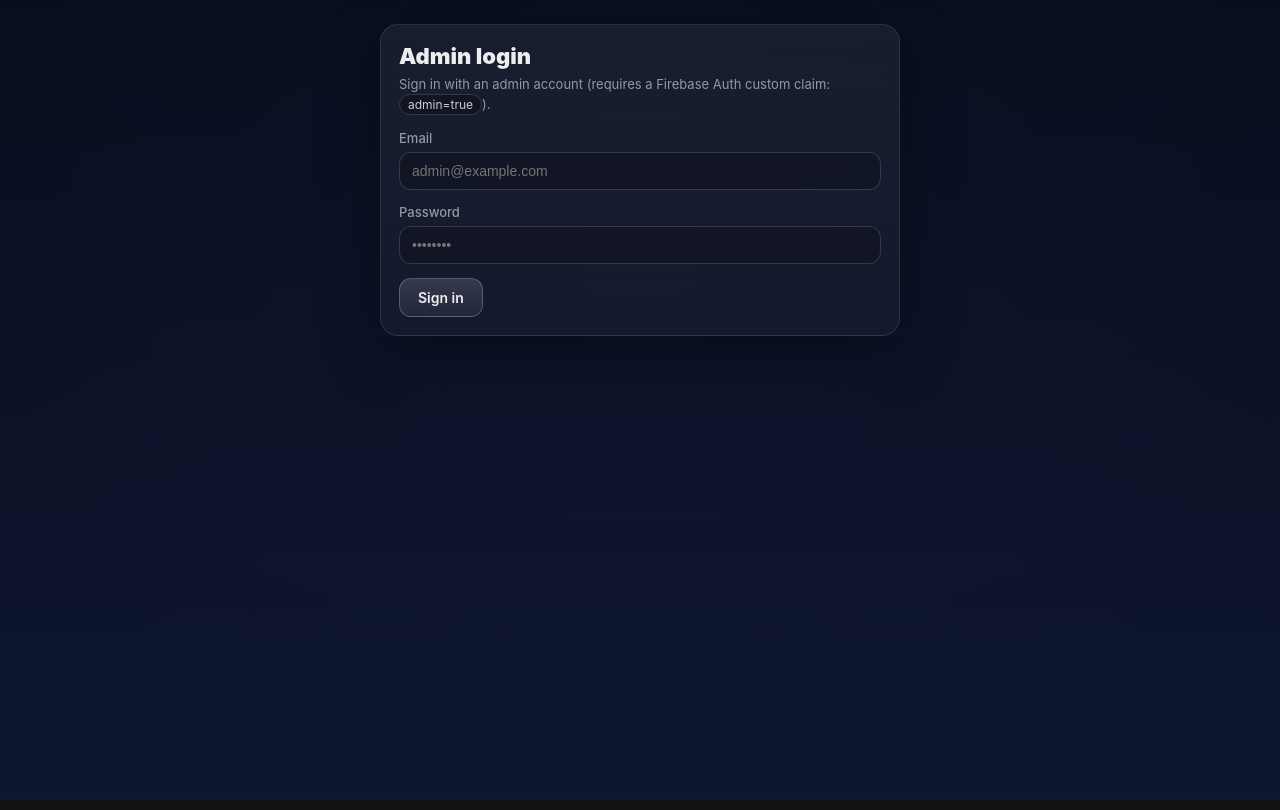
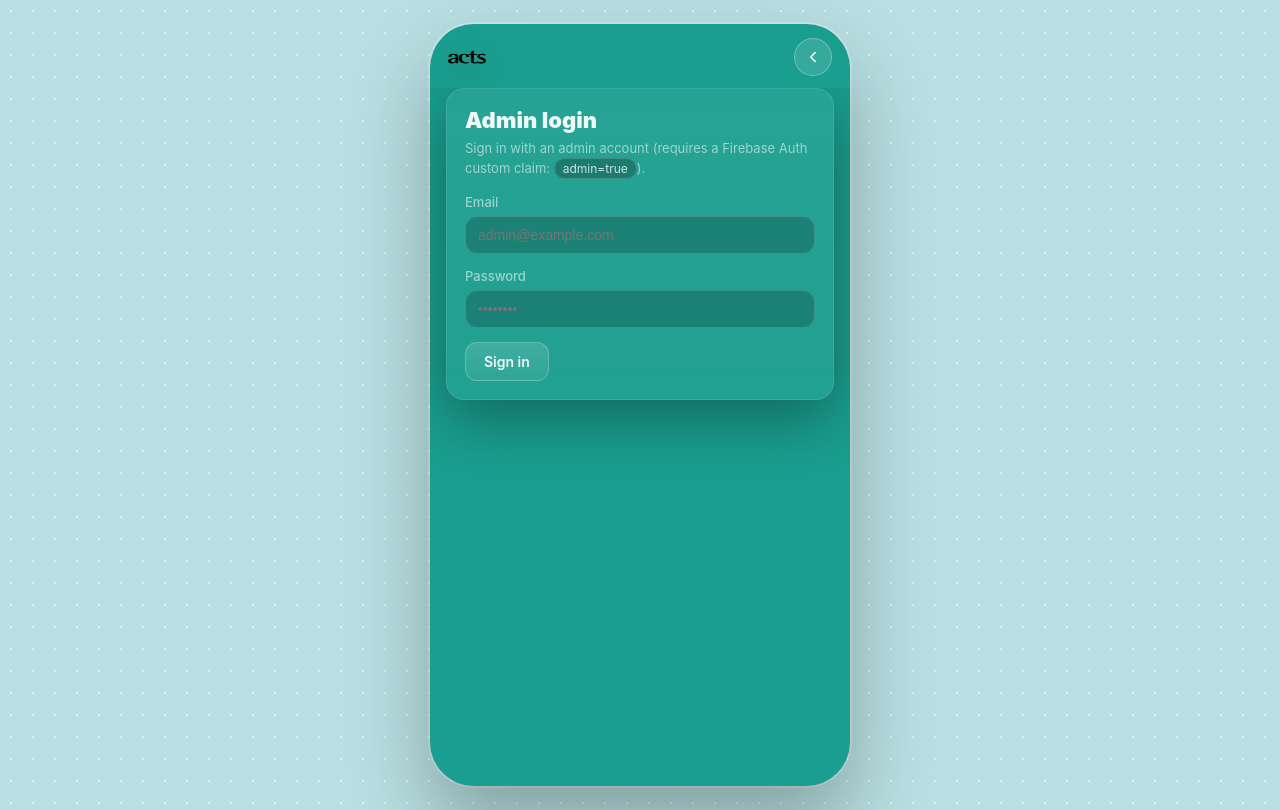
Before and after one commit to MrSolution07/youth-random-Colour-Picker, a React (Vite) app: page /admin/login in a window 1280 px wide. Built offline with nearby package versions, Linux system fonts and the light colour scheme; no server answers.

Commit message:
new look

```diff
--- a/package.json
+++ b/package.json
@@ -9,6 +9,7 @@
   },
   "dependencies": {
     "firebase": "^12.11.0",
+    "firebase-admin": "^13.7.0",
     "react": "^19.2.4",
     "react-dom": "^19.2.4",
     "react-router-dom": "^7.13.1",
--- a/src/pages/AdminDashboard.tsx
+++ b/src/pages/AdminDashboard.tsx
@@ -199,8 +199,25 @@ export default function AdminDashboard() {
 
   if (!isAdmin) {
     return (
-      <div className="container">
-        <div className="card" style={{ padding: 18, maxWidth: 640, margin: "0 auto" }}>
+      <div className="tribeWarsPage">
+        <div className="phone-frame">
+          <div className="topBar">
+            <img className="churchLogo" src="/acts-logo.png" alt="Church logo" />
+            <a
+              className="loginIcon"
+              href="/admin/login"
+              aria-label="Admin login"
+              title="Admin login"
+            >
+              <svg viewBox="0 0 24 24" fill="none" stroke="currentColor" strokeWidth="2" strokeLinecap="round" strokeLinejoin="round">
+                <path d="M20 21a8 8 0 0 0-16 0" />
+                <circle cx="12" cy="8" r="4" />
+              </svg>
+            </a>
+          </div>
+
+          <div className="phoneBody">
+            <div className="card" style={{ padding: 18, width: "100%" }}>
               <div style={{ fontWeight: 1000, fontSize: 20 }}>Access denied</div>
               <div className="muted" style={{ marginTop: 6, fontSize: 13, lineHeight: 1.5 }}>
                 You need an admin account (custom claim `admin=true`) to view this page.
@@ -212,12 +229,31 @@ export default function AdminDashboard() {
               </div>
             </div>
           </div>
+        </div>
+      </div>
     );
   }
 
   return (
-    <div className="container">
-      <div className="card" style={{ padding: 18 }}>
+    <div className="tribeWarsPage">
+      <div className="phone-frame">
+        <div className="topBar">
+          <img className="churchLogo" src="/acts-logo.png" alt="Church logo" />
+          <a
+            className="loginIcon"
+            href="/admin/login"
+            aria-label="Admin login"
+            title="Admin login"
+          >
+            <svg viewBox="0 0 24 24" fill="none" stroke="currentColor" strokeWidth="2" strokeLinecap="round" strokeLinejoin="round">
+              <path d="M20 21a8 8 0 0 0-16 0" />
+              <circle cx="12" cy="8" r="4" />
+            </svg>
+          </a>
+        </div>
+
+        <div className="phoneBody">
+          <div className="card" style={{ padding: 18, width: "100%" }}>
             <div className="row" style={{ justifyContent: "space-between", alignItems: "flex-start" }}>
               <div>
                 <div style={{ fontWeight: 1000, fontSize: 22 }}>Admin dashboard</div>
@@ -302,11 +338,7 @@ export default function AdminDashboard() {
               <button className="btn btnPrimary" onClick={loadStats} disabled={loading}>
                 {loading ? "Refreshing..." : "Refresh"}
               </button>
-          <button
-            className="btn"
-            onClick={() => exportExcel("current")}
-            disabled={!currentRoundId || loading}
-          >
+              <button className="btn" onClick={() => exportExcel("current")} disabled={!currentRoundId || loading}>
                 Export current round to Excel
               </button>
               <button className="btn" onClick={() => exportExcel("all")} disabled={loading}>
@@ -326,5 +358,7 @@ export default function AdminDashboard() {
             ) : null}
           </div>
         </div>
+      </div>
+    </div>
   );
 }
--- a/src/pages/AdminLogin.tsx
+++ b/src/pages/AdminLogin.tsx
@@ -39,8 +39,24 @@ export default function AdminLogin() {
   }
 
   return (
-    <div className="container">
-      <div className="card" style={{ padding: 18, maxWidth: 520, margin: "0 auto" }}>
+    <div className="tribeWarsPage">
+      <div className="phone-frame">
+        <div className="topBar">
+          <img className="churchLogo" src="/acts-logo.png" alt="Church logo" />
+          <a
+            className="loginIcon"
+            href="/"
+            aria-label="Back to wheel"
+            title="Back to wheel"
+          >
+            <svg viewBox="0 0 24 24" fill="none" stroke="currentColor" strokeWidth="2" strokeLinecap="round" strokeLinejoin="round">
+              <path d="M15 18l-6-6 6-6" />
+            </svg>
+          </a>
+        </div>
+
+        <div className="phoneBody">
+          <div className="card" style={{ padding: 18, width: "100%" }}>
             <div style={{ fontWeight: 1000, fontSize: 22 }}>Admin login</div>
             <div className="muted" style={{ marginTop: 6, fontSize: 13, lineHeight: 1.5 }}>
               Sign in with an admin account (requires a Firebase Auth custom claim: <span className="kbd">admin=true</span>).
@@ -81,5 +97,7 @@ export default function AdminLogin() {
             </form>
           </div>
         </div>
+      </div>
+    </div>
   );
 }
--- a/src/pages/Home.tsx
+++ b/src/pages/Home.tsx
@@ -143,6 +143,26 @@ export default function Home() {
 
       <div className="tribeWarsPage">
         <div className="phone-frame">
+          <div className="topBar">
+            <img
+              className="churchLogo"
+              src="/acts-logo.png"
+              alt="Church logo"
+            />
+            <a
+              className="loginIcon"
+              href="/admin/login"
+              aria-label="Admin login"
+              title="Admin login"
+            >
+              <svg viewBox="0 0 24 24" fill="none" stroke="currentColor" strokeWidth="2" strokeLinecap="round" strokeLinejoin="round">
+                <path d="M20 21a8 8 0 0 0-16 0" />
+                <circle cx="12" cy="8" r="4" />
+              </svg>
+            </a>
+          </div>
+
+          <div className="phoneBody">
             <div className="title-section">
               <h1>TRIBE WARS</h1>
               <p>Spin to choose your Youth Tribe</p>
@@ -159,6 +179,7 @@ export default function Home() {
             />
 
             {error && <div className="wheelError">{error}</div>}
+          </div>
         </div>
       </div>
 
--- a/src/styles.css
+++ b/src/styles.css
@@ -57,17 +57,36 @@ a { color: inherit; text-decoration: none; }
 }
 
 .phone-frame {
-  width: 375px;
-  height: 680px;
+  width: min(420px, calc(100vw - 32px));
+  height: auto;
+  aspect-ratio: 375 / 680;
   background: #1a9e8f;
-  border-radius: 44px;
+  border-radius: clamp(28px, 7vw, 44px);
   box-shadow: 0 40px 80px rgba(0, 0, 0, 0.28), 0 0 0 2px rgba(255, 255, 255, 0.3);
   overflow: hidden;
   position: relative;
   display: flex;
   flex-direction: column;
   align-items: center;
-  justify-content: center;
+  justify-content: flex-start;
+  padding-top: 56px;
+}
+
+.phoneBody {
+  width: 100%;
+  flex: 1;
+  overflow-y: auto;
+  padding: 0 16px 22px;
+  display: flex;
+  flex-direction: column;
+  align-items: center;
+  justify-content: flex-start;
+}
+
+@media (max-width: 430px) {
+  .phoneBody {
+    padding: 0 14px 18px;
+  }
 }
 
 .title-section {
@@ -79,7 +98,7 @@ a { color: inherit; text-decoration: none; }
 
 .title-section h1 {
   font-family: "Nunito", sans-serif;
-  font-size: 26px;
+  font-size: clamp(20px, 4.6vw, 26px);
   font-weight: 900;
   line-height: 1.2;
   margin-bottom: 4px;
@@ -89,6 +108,45 @@ a { color: inherit; text-decoration: none; }
   font-size: 13px;
   font-weight: 700;
   opacity: 0.85;
+}
+
+.topBar {
+  position: absolute;
+  top: 14px;
+  left: 18px;
+  right: 18px;
+  display: flex;
+  justify-content: space-between;
+  align-items: center;
+  z-index: 20;
+  pointer-events: none;
+}
+
+.churchLogo {
+  width: 38px;
+  height: 38px;
+  object-fit: contain;
+  filter: drop-shadow(0 8px 18px rgba(0, 0, 0, 0.25));
+  pointer-events: auto;
+}
+
+.loginIcon {
+  width: 38px;
+  height: 38px;
+  border-radius: 999px;
+  display: flex;
+  align-items: center;
+  justify-content: center;
+  border: 1px solid rgba(255, 255, 255, 0.28);
+  background: rgba(255, 255, 255, 0.12);
+  color: rgba(255, 255, 255, 0.96);
+  pointer-events: auto;
+  text-decoration: none;
+}
+
+.loginIcon svg {
+  width: 18px;
+  height: 18px;
 }
 
 /* ─── Wheel ─── */
@@ -226,6 +284,35 @@ a { color: inherit; text-decoration: none; }
   display: flex;
   align-items: center;
   justify-content: center;
+  overflow: visible;
+}
+
+@media (min-width: 1100px) {
+  .phone-frame {
+    padding-top: 64px;
+  }
+
+  .wheel-area {
+    transform: scale(1.12);
+    transform-origin: center;
+  }
+}
+
+.wheel-area::before {
+  content: "TRIBE WARS";
+  position: absolute;
+  inset: 0;
+  display: flex;
+  align-items: center;
+  justify-content: center;
+  font-family: "Nunito", sans-serif;
+  font-weight: 900;
+  font-size: 44px;
+  letter-spacing: 1px;
+  color: rgba(255, 255, 255, 0.12);
+  transform: translateY(8px);
+  pointer-events: none;
+  z-index: 1;
 }
 
 .pointer {
@@ -260,6 +347,7 @@ a { color: inherit; text-decoration: none; }
   width: 300px;
   height: 300px;
   transition: transform 4.2s cubic-bezier(0.15, 0.6, 0.1, 1);
+  z-index: 2;
 }
 
 /* ── Segments ── */
@@ -286,11 +374,12 @@ a { color: inherit; text-decoration: none; }
     opacity 0.4s ease,
     box-shadow 0.3s ease;
   --r: 105px;
+  z-index: 2;
 }
 
 /* Exploded — push outward */
 .exploding .segment {
-  --r: 162px;
+  --r: 132px;
   opacity: 0.55;
   transform: translate(-50%, -50%)
     rotate(var(--angle))
@@ -304,7 +393,7 @@ a { color: inherit; text-decoration: none; }
 
 /* Result: all shrink to zero … */
 .result .segment {
-  --r: 162px;
+  --r: 132px;
   transform: translate(-50%, -50%)
     rotate(var(--angle))
     translateY(calc(-1 * var(--r)))
@@ -330,6 +419,61 @@ a { color: inherit; text-decoration: none; }
     opacity 0.4s ease 0.1s,
     box-shadow 0.4s ease !important;
   z-index: 20;
+}
+
+/* ─────────────────────────────
+   Responsive wheel sizing
+   ───────────────────────────── */
+
+@media (max-width: 430px) {
+  .phone-frame {
+    width: calc(100vw - 26px);
+    padding-top: 52px;
+  }
+
+  .wheel-area {
+    width: 300px;
+    height: 300px;
+  }
+
+  .wheel-wrap {
+    width: 270px;
+    height: 270px;
+  }
+
+  .pointer {
+    top: -3px;
+    border-left-width: 12px;
+    border-right-width: 12px;
+    border-top-width: 21px;
+  }
+
+  .pointer-dot {
+    width: 8px;
+    height: 8px;
+    top: 9px;
+  }
+
+  .segment {
+    width: 96px;
+    height: 96px;
+    border-radius: 20px;
+    --r: 95px;
+  }
+
+  .exploding .segment {
+    --r: 115px;
+  }
+
+  .center-btn {
+    width: 96px;
+    height: 96px;
+  }
+
+  .center-btn .btn-label {
+    font-size: 20px;
+    letter-spacing: 1.8px;
+  }
 }
 
 .seg-white {
@@ -415,7 +559,7 @@ a { color: inherit; text-decoration: none; }
 .overlay {
   position: fixed;
   inset: 0;
-  background: rgba(0,0,0,0.6);
+  background: rgba(26, 158, 143, 0.45);
   backdrop-filter: blur(8px);
   display: flex;
   align-items: center;
@@ -436,8 +580,8 @@ a { color: inherit; text-decoration: none; }
   padding: 28px 24px;
   border-radius: 20px;
   border: 1px solid;
-  background: rgba(14,22,48,0.97);
-  box-shadow: 0 30px 80px rgba(0,0,0,0.5);
+  background: linear-gradient(180deg, rgba(26, 158, 143, 0.98), rgba(14, 110, 95, 0.98));
+  box-shadow: 0 30px 80px rgba(0,0,0,0.45);
   animation: slideUp 300ms ease;
 }
 
```
Also changed, not shown: scripts/setAdminClaim.mjs (added, +37 -0 lines), public/acts-logo.png, 3 other files (tests, documents, lock files or other folders). Lines whose indentation alone changed are shown as unchanged.
